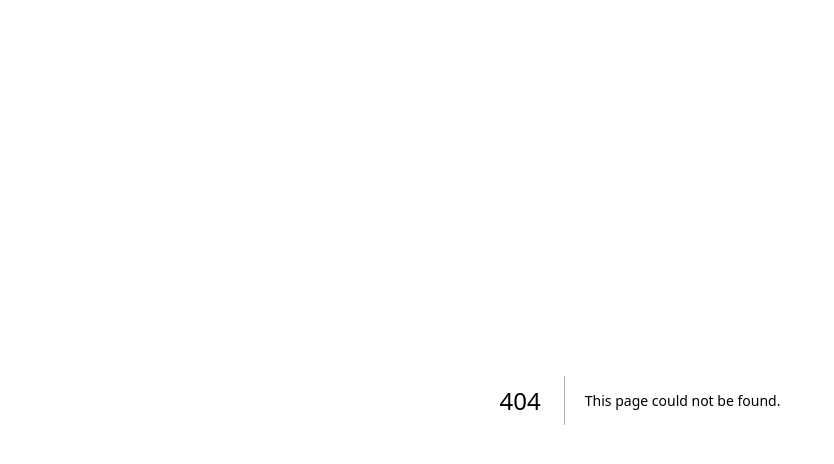
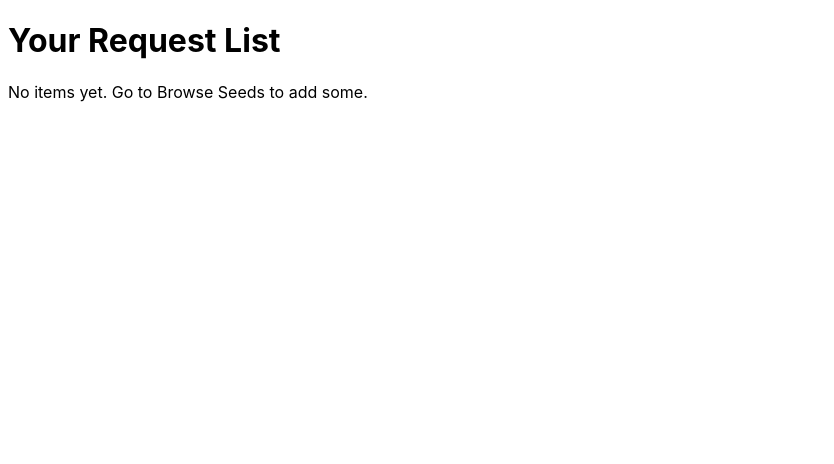
Before and after one commit to gabeperezparra-hue/california-seed-commons, a Next.js app: page /request-list in a window 1280 px wide. Before the commit this address had no page. Shown: the top 464 px of the page, without its empty margins (0-834 px from the left). Built offline with nearby package versions, Linux system fonts and the light colour scheme.

Commit message:
Create page.tsx

```diff
--- /dev/null
+++ b/app/request-list/page.tsx
@@ -0,0 +1,8 @@
+export default function RequestListPage() {
+  return (
+    <div className="max-w-4xl mx-auto px-6 py-12">
+      <h1 className="text-4xl font-medium mb-8">Your Request List</h1>
+      <p className="text-stone-600">No items yet. Go to Browse Seeds to add some.</p>
+    </div>
+  );
+}
```
